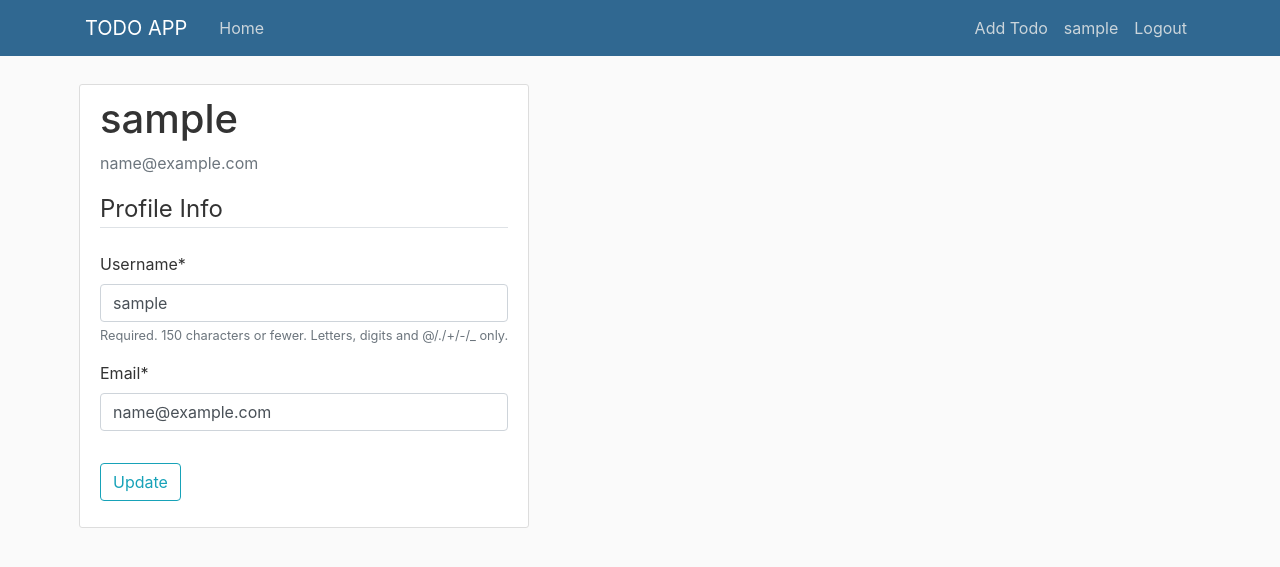
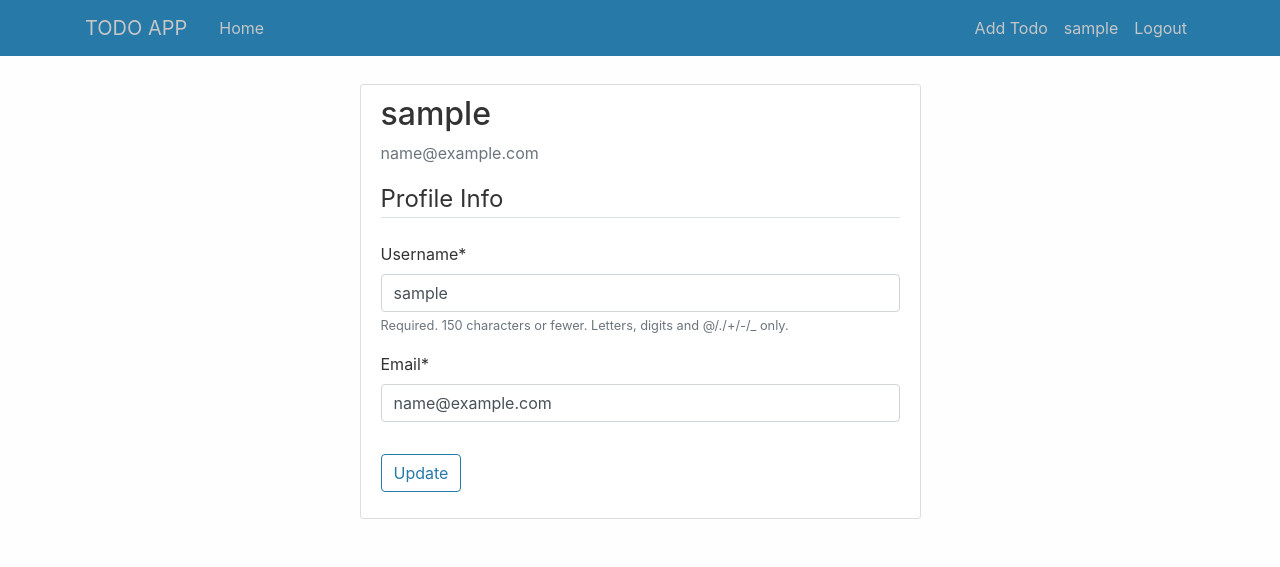
Before and after one commit to dharmraj-magdum/Todo-Django-app, a Django app: page /profile/ in a window 1280 px wide. Shown: the top 567 px of the page. Run offline with Django 4.2, Linux system fonts and the light colour scheme; the visitor is signed in with stand-in values (Sample User, id 1); some libraries are stand-ins or nearby versions.

Commit message:
little bit css changes

```diff
--- a/static/todo_styles/todoapp.css
+++ b/static/todo_styles/todoapp.css
@@ -1,5 +1,19 @@
+:root {
+	--clr-primary: #2779a7;
+	--clr-primary2: #166896;
+	--clr-bg-off: #fefefe;
+	--clr-secondary: #c5c6c7;
+	/* --clr-secondary: #daad86; */
+	--clr-light: #fbeec1;
+	--clr-success: #5cdb95;
+	--clr-success2: #4bca84;
+	--clr-danger: #ff652f;
+	--clr-danger2: #ff541d;
+	--clr-action: #bc986a;
+}
+
 body {
-	background: #fafafa;
+	background: var(--clr-bg-off);
 	color: #333;
 	margin-top: 5rem;
 	width: 90%;
@@ -20,15 +34,18 @@ ul {
 }
 
 .bg-steel {
-	background-color: #306891;
+	background-color: var(--clr-primary);
 }
 
+.brand {
+	color: var(--clr-secondary) !important;
+}
 .site-header .navbar-nav .nav-link {
-	color: #cbd5db;
+	color: var(--clr-secondary);
 }
 
 .site-header .navbar-nav .nav-link:hover {
-	color: #ffffff;
+	color: #eee;
 }
 
 .site-header .navbar-nav .nav-link.active {
@@ -42,50 +59,102 @@ ul {
 	border-radius: 3px;
 	margin-bottom: 20px;
 }
-
-.article-title {
-	color: #444444;
+/* /////// */
+.bg-info {
+	background-color: var(--clr-primary) !important;
 }
 
-a.article-title:hover {
-	color: #428bca;
-	text-decoration: none;
+.btn-info {
+	background-color: var(--clr-primary);
+	border-color: var(--clr-primary);
+}
+.btn-outline-info {
+	color: var(--clr-primary);
+	border-color: var(--clr-primary);
+}
+.btn-info:hover {
+	background-color: var(--clr-primary2);
+	border-color: var(--clr-primary2);
+}
+.btn-outline-info:hover {
+	background-color: var(--clr-primary);
+	border-color: var(--clr-primary);
+}
+.btn-outline-info.active {
+	background-color: var(--clr-primary2);
+	border-color: var(--clr-primary2);
+}
+/* //// */
+.bg-primary {
+	background-color: var(--clr-primary) !important;
 }
 
-.article-content {
-	white-space: pre-line;
+.btn-primary {
+	background-color: var(--clr-primary);
+	border-color: var(--clr-primary);
+}
+.btn-outline-primary {
+	color: var(--clr-primary);
+	border-color: var(--clr-primary);
+}
+.btn-primary:hover {
+	background-color: var(--clr-primary2);
+	border-color: var(--clr-primary2);
+}
+.btn-outline-primary:hover {
+	background-color: var(--clr-primary);
+	border-color: var(--clr-primary);
+}
+.btn-outline-primary.active {
+	background-color: var(--clr-primary2);
+	border-color: var(--clr-primary2);
+}
+/* //// */
+.bg-danger {
+	background-color: var(--clr-danger) !important;
+}
+.btn-danger {
+	background-color: var(--clr-danger);
+	border-color: var(--clr-danger);
+}
+.btn-outline-danger {
+	color: var(--clr-danger);
+	border-color: var(--clr-danger);
+}
+.btn-danger:hover {
+	background-color: var(--clr-danger2);
+	border-color: var(--clr-danger2);
+}
+.btn-outline-danger:hover {
+	background-color: var(--clr-danger);
+	border-color: var(--clr-danger);
+}
+.btn-outline-danger.active {
+	background-color: var(--clr-danger2);
+	border-color: var(--clr-danger2);
+}
+/* //// */
+.bg-success {
+	background-color: var(--clr-success) !important;
 }
 
-.article-img {
-	height: 65px;
-	width: 65px;
-	margin-right: 16px;
+.btn-success {
+	background-color: var(--clr-success);
+	border-color: var(--clr-success);
 }
-
-.article-metadata {
-	padding-bottom: 1px;
-	margin-bottom: 4px;
-	border-bottom: 1px solid #e3e3e3;
+.btn-outline-success {
+	color: var(--clr-success);
+	border-color: var(--clr-success);
 }
-
-.article-metadata a:hover {
-	color: #333;
-	text-decoration: none;
+.btn-success:hover {
+	background-color: var(--clr-success2);
+	border-color: var(--clr-success2);
 }
-
-.article-svg {
-	width: 25px;
-	height: 25px;
-	vertical-align: middle;
+.btn-outline-success:hover {
+	background-color: var(--clr-success);
+	border-color: var(--clr-success);
 }
-
-.account-img {
-	height: 125px;
-	width: 125px;
-	margin-right: 20px;
-	margin-bottom: 16px;
+.btn-outline-success.active {
+	background-color: var(--clr-success2);
+	border-color: var(--clr-success2);
 }
-
-.account-heading {
-	font-size: 2.5rem;
-}
--- a/todo/templates/todo/base.html
+++ b/todo/templates/todo/base.html
@@ -14,18 +14,16 @@
 
     <link rel="stylesheet" type="text/css" href="{% static 'todo_styles/todoapp.css' %}">
 
-    {% if title %}
-    <title>TODO APP - {{ title }}</title>
-    {% else %}
-    <title>TODO APP</title>
-    {% endif %}
+
+    <title>TODO APP {% block title %}
+        {% endblock title %}</title>
 </head>
 
 <body>
     <header class="site-header">
         <nav class="navbar navbar-expand-md navbar-dark bg-steel fixed-top">
             <div class="container">
-                <a class="navbar-brand mr-4" href="{% url 'home-page' %}">TODO APP</a>
+                <a class="navbar-brand brand mr-4" href="{% url 'home-page' %}">TODO APP</a>
                 <button class="navbar-toggler" type="button" data-toggle="collapse" data-target="#navbarToggle"
                     aria-controls="navbarToggle" aria-expanded="false" aria-label="Toggle navigation">
                     <span class="navbar-toggler-icon"></span>
--- a/todo/templates/todo/home.html
+++ b/todo/templates/todo/home.html
@@ -1,5 +1,8 @@
 {% extends "todo/base.html"%}
 {% load custom_filter %}
+{% block title %}
+| Home
+{% endblock title %}
 {% block content %}
 
 {% if todos|length == 0 %}
@@ -22,7 +25,7 @@
 {%else%}
 <!-- <legend class="border-bottom text-centre mb-2">To dos</legend> -->
 {% for todo in todos %}
-<div class="card m-1 col-sm-12" style="width :21rem;">
+<div class="card m-1 col-sm-12 col-lg-8 mx-auto" style="width :21rem;">
     <div class="card-body py-2">
         <h5 class="card-title">{{todo.title}}</h5>
         <h6 class="card-subtitle my-2 text-muted">{{todo.priority | priority_text}} Priority</h6>
--- a/todo_project/settings.py
+++ b/todo_project/settings.py
@@ -148,6 +148,7 @@ USE_TZ = True
 # STATICFILES_DIRS = (
 #     os.path.join(BASE_DIR, "static/"),
 # )
+# for live
 STATIC_ROOT = "static/"
 # this way to access it inside project
 STATIC_URL = 'static/'
--- a/users/templates/users/login.html
+++ b/users/templates/users/login.html
@@ -1,7 +1,10 @@
 {% extends "todo/base.html" %}
 {% load crispy_forms_tags %}
+{% block title %}
+| Login
+{% endblock title %}
 {% block content %}
-<div class="content-section">
+<div class="content-section mx-auto col-sm-5">
     <form method="POST">
         {% csrf_token %}
         <fieldset class="form-group">
--- a/users/templates/users/logout.html
+++ b/users/templates/users/logout.html
@@ -1,7 +1,7 @@
 {% extends "todo/base.html" %}
 {% block content %}
 <h2>You have been logged out</h2>
-<div class="border-top pt-3">
+<div class="border-top pt-3 col-sm-8 mx-auto">
     <small class="text-muted">
         Already Have An Account? <a class="" href="{% url 'login'%}">Sign In</a>
     </small>
--- a/users/templates/users/password_reset.html
+++ b/users/templates/users/password_reset.html
@@ -1,7 +1,7 @@
 {% extends "blog/base.html" %}
 {% load crispy_forms_tags %}
 {% block content %}
-<div class="content-section">
+<div class="content-section col-sm-8 mx-auto">
     <form method="POST">
         {% csrf_token %}
         <fieldset class="form-group">
--- a/users/templates/users/password_reset_complete.html
+++ b/users/templates/users/password_reset_complete.html
@@ -1,6 +1,6 @@
 {% extends "todo/base.html" %}
 {% block content %}
-<div class="alert alert-info">
+<div class="alert alert-info col-sm-8 mx-auto">
     Your password has been set.
 </div>
 <a href="{% url 'login' %}">Sign In Here</a>
--- a/users/templates/users/password_reset_confirm.html
+++ b/users/templates/users/password_reset_confirm.html
@@ -1,7 +1,7 @@
 {% extends "blog/base.html" %}
 {% load crispy_forms_tags %}
 {% block content %}
-<div class="content-section">
+<div class="content-section mx-auto col-sm-5">
     <form method="POST">
         {% csrf_token %}
         <fieldset class="form-group">
--- a/users/templates/users/password_reset_done.html
+++ b/users/templates/users/password_reset_done.html
@@ -1,6 +1,6 @@
 {% extends "blog/base.html" %}
 {% block content %}
-<div class="alert alert-info">
+<div class="alert alert-info col-sm-8 mx-auto">
     An email has been sent with instructions to reset your password
 </div>
 {% endblock content %}
--- a/users/templates/users/profile.html
+++ b/users/templates/users/profile.html
@@ -1,7 +1,10 @@
 {% extends "todo/base.html" %}
 {% load crispy_forms_tags %}
+{% block title %}
+| Profile
+{% endblock title %}
 {% block content %}
-<div class="content-section">
+<div class="content-section col-sm-6 mx-auto">
     <div class="media">
         <div class="media-body">
             <h2 class="account-heading">{{ user.username }}</h2>
--- a/users/templates/users/registerForm.html
+++ b/users/templates/users/registerForm.html
@@ -1,7 +1,10 @@
 {% extends "todo/base.html" %}
 {% load crispy_forms_tags %}
+{% block title %}
+| Register
+{% endblock title %}
 {% block content %}
-<div class="content-section">
+<div class="content-section mx-auto col-sm-5">
     <form method="POST">
         {% csrf_token %}
         <fieldset class="form-group">
```
Also changed, not shown: todo/templates/todo/todoForm.html (+5 -2 lines).
